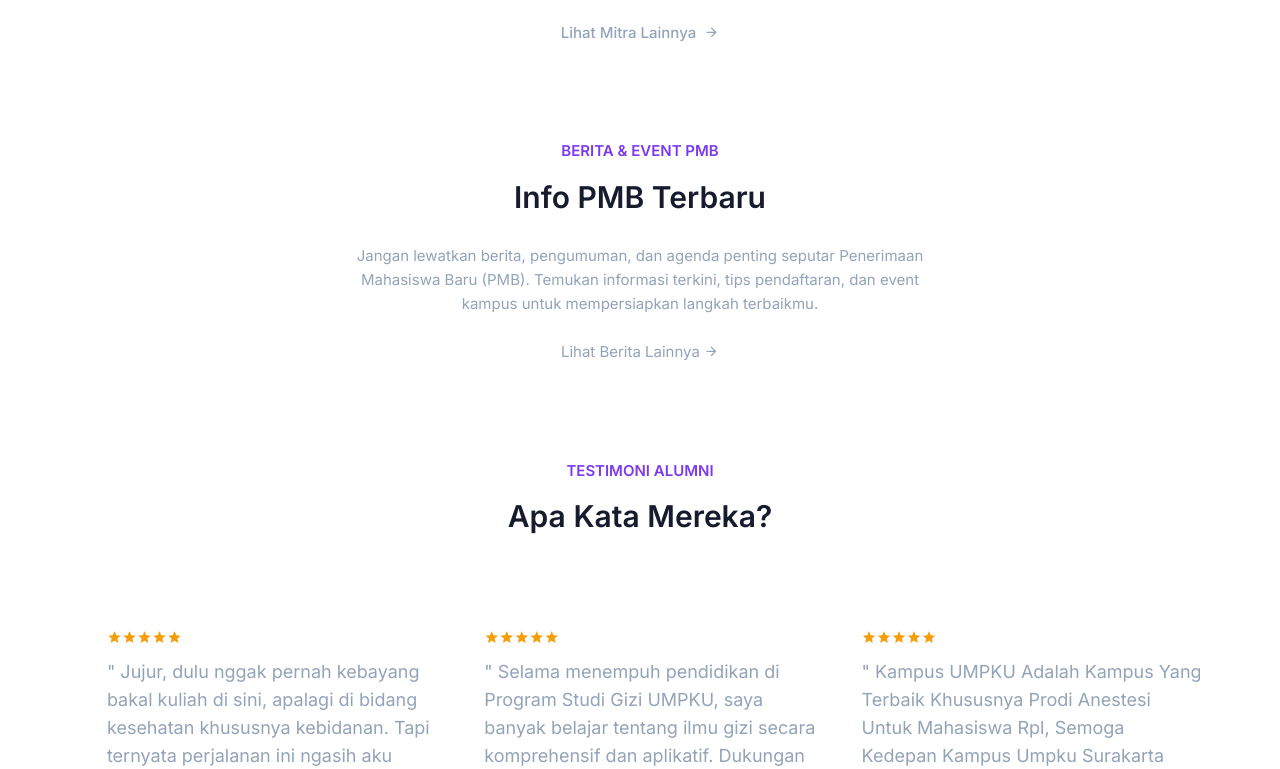
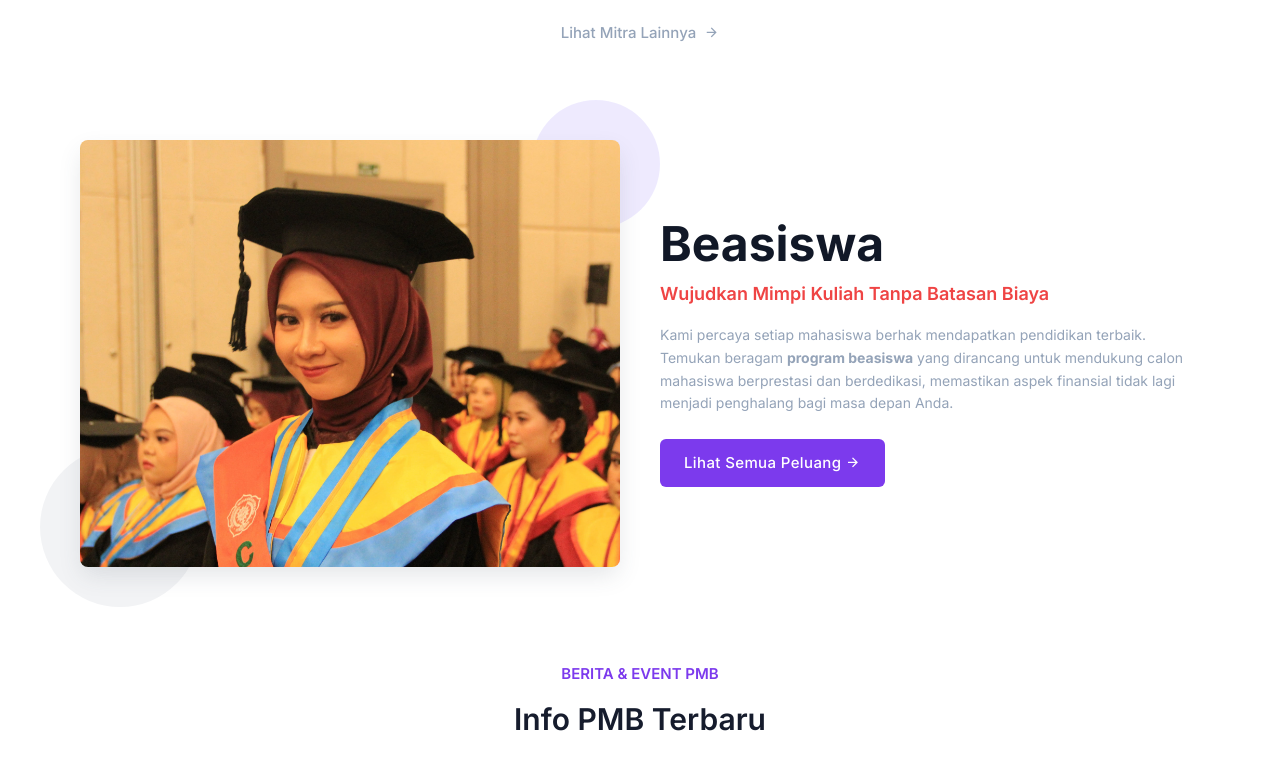
Before and after one commit to iamhry/landing-pmb-2027, a Nuxt app: page / in a window 1280 px wide. Shown: the part 1962-2731 px from the top of the page. Built offline with nearby package versions, Linux system fonts and the light colour scheme; some icons are missing.

Commit message:
beasiswa

```diff
--- a/pages/index.vue
+++ b/pages/index.vue
@@ -77,6 +77,7 @@
                     </div>
                 </div>
             </div>
+
             <section class="pt-6">
                 <div class="grid grid-cols-1 pb-8 text-center">
                     <h3 class=" mb-6 md:text-3xl text-2xl md:leading-normal leading-normal font-semibold">
@@ -95,7 +96,35 @@
                     </div>
                 </div>
             </section>
+            <div class="container relative md:mt-24 mt-16">
+                <div class="grid md:grid-cols-2 grid-cols-1 items-center gap-10">
+                    <div class="relative">
+                        <img :src="bea" class="rounded-lg shadow-lg" alt="Mahasiswi Beasiswa" />
+                        <div
+                            class="absolute -bottom-10 -left-10 w-40 h-40 bg-gray-200 rounded-full mix-blend-multiply opacity-50 z-[-1]">
+                        </div>
+                        <div
+                            class="absolute -top-10 -right-10 w-32 h-32 bg-violet-200 rounded-full mix-blend-multiply opacity-50 z-[-1]">
+                        </div>
+                    </div>
 
+                    <div class="mt-8 md:mt-0">
+                        <h2 class="text-4xl lg:text-5xl font-bold text-gray-900 mb-3">Beasiswa</h2>
+                        <p class="text-red-500 font-semibold text-lg mb-4">Wujudkan Mimpi Kuliah Tanpa Batasan Biaya</p>
+                        <p class="text-slate-400 text-sm leading-relaxed">
+                            Kami percaya setiap mahasiswa berhak mendapatkan pendidikan terbaik. Temukan beragam
+                            <strong>program beasiswa</strong>  yang dirancang untuk mendukung calon mahasiswa berprestasi dan
+                            berdedikasi, memastikan aspek finansial tidak lagi menjadi penghalang bagi masa depan Anda.
+                        </p>
+                        <div class="mt-6">
+                            <NuxtLink to="/beasiswa"
+                                class="h-12 px-6 tracking-wide inline-flex items-center justify-center font-medium rounded-md bg-violet-600 text-white hover:bg-violet-700 duration-500 ease-in-out">
+                                Lihat Semua Peluang <i class="mdi mdi-arrow-right align-middle ms-1"></i>
+                            </NuxtLink>
+                        </div>
+                    </div>
+                </div>
+            </div>
             <!-- <div class="container relative md:mt-24 mt-16">
                 <AboutOne :title="true" />
             </div> -->
@@ -187,5 +216,6 @@ import home4 from '@/assets/images/team/img-4.jpg'
 import home5 from '@/assets/images/team/img-12.jpg'
 import home6 from '@/assets/images/team/img-5.jpg'
 import home7 from '@/assets/images/team/img-8.jpg'
+import bea from '@/assets/images/team/t-6.jpg'
 import Syarat from '~/components/syarat.vue'
 </script>
```
Also changed, not shown: assets/images/team/t-6.jpg (added).
